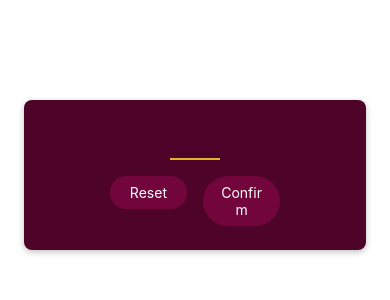
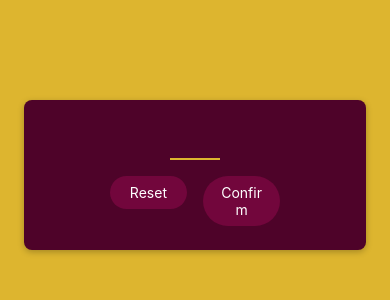
Before and after one commit to Krishnaveni-Mestree/RN-Mini-Game-App, a React Native app: screen / in a window 390 px wide. Shown: the top 300 px of the page. Built offline with nearby package versions, Linux system fonts and the light colour scheme.

Commit message:
Colouring the startGameScreen with backGroundColor

```diff
--- a/App.js
+++ b/App.js
@@ -5,17 +5,15 @@ import StartGameScreen from './screens/StartGameScreen';
 
 export default function App() {
   return (
-    <View>
+    <View style={styles.rootScreen}>
       <StartGameScreen/>
     </View>
   );
 }
 
 const styles = StyleSheet.create({
-  container: {
+  rootScreen: {
     flex: 1,
-    backgroundColor: '#fff',
-    alignItems: 'center',
-    justifyContent: 'center',
+    backgroundColor: '#ddb52f',
   },
 });
```
